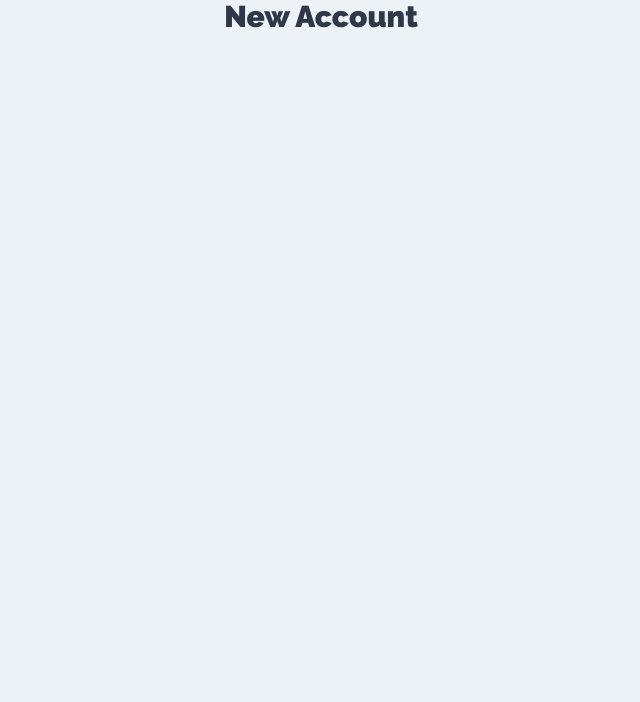
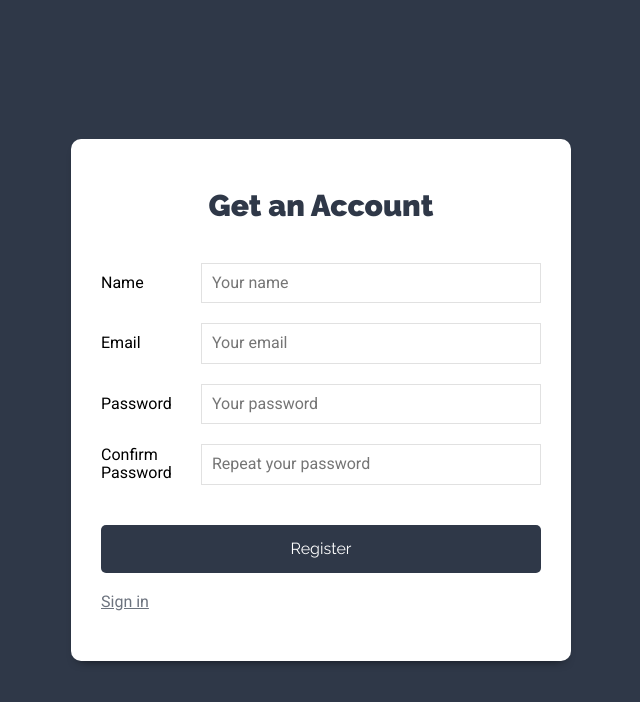
Before and after one commit to angelicamolero/MERNTasks, a React (Create React App) app in the folder client/: page /new-account in a window 1280 px wide. Shown: the top 702 px of the page, without its empty margins (319-959 px from the left). Built offline with nearby package versions, Linux system fonts and the light colour scheme.

Commit message:
creating new account and login template layout

```diff
--- a/client/src/components/auth/Login.js
+++ b/client/src/components/auth/Login.js
@@ -1,4 +1,5 @@
 import  React, { useState } from 'react';
+import {Link} from 'react-router-dom';
 
 const Login = () => {
 
@@ -57,6 +58,9 @@ const Login = () => {
                         />
                     </div>
                 </form>
+                <Link to={'/new-account'} className="account-link">
+                    Don't have an account? Register
+                </Link>
             </div>
         </div>
     );
--- a/client/src/components/auth/NewAccount.js
+++ b/client/src/components/auth/NewAccount.js
@@ -1,8 +1,100 @@
-import  React from 'react';
+import  React, { useState } from 'react';
+import {Link} from 'react-router-dom';
 
 const NewAccount = () => {
+
+    //sign in state
+    const [ user, saveUser ] = useState({
+        name: '',
+        email: '',
+        password: '',
+        confirm:''
+    });
+
+    //get from user
+    const { name, email, password, confirm } = user;
+
+    const onChange = (e) => {
+        saveUser({
+            ...user,
+            [e.target.name] : e.target.value
+        })
+    }
+
+    //when the user wants to sign in
+    const onSubmit = e => {
+        e.preventDeault();
+
+        //validate no empty fields
+
+        //password minimun 6 characters
+
+        //identical 2 passwords
+
+        //take it to action
+    }
+
     return (
-        <h1>New Account</h1>
+        <div className="form-usuario">
+            <div className="container-form shadow-dark">
+                <h1>Get an Account</h1>
+                <form
+                onSubmit={onSubmit}>
+                    <div className="field-form">
+                        <label htmlFor="name">Name</label>
+                        <input
+                        type="text"
+                        id="name"
+                        name="name"
+                        placeholder="Your name"
+                        value={name}
+                        onChange={onChange}
+                        />
+                    </div>
+                    <div className="field-form">
+                        <label htmlFor="email">Email</label>
+                        <input
+                        type="email"
+                        id="email"
+                        name="email"
+                        placeholder="Your email"
+                        value={email}
+                        onChange={onChange}
+                        />
+                    </div>
+                    <div className="field-form">
+                        <label htmlFor="password">Password</label>
+                        <input
+                        type="password"
+                        id="password"
+                        name="password"
+                        placeholder="Your password"
+                        value={password}
+                        onChange={onChange}
+                        />
+                    </div>
+                    <div className="field-form">
+                        <label htmlFor="confirm">Confirm Password</label>
+                        <input
+                        type="password"
+                        id="confirm"
+                        name="confirm"
+                        placeholder="Repeat your password"
+                        value={confirm}
+                        onChange={onChange}
+                        />
+                    </div>
+                    <div className="field-form">
+                        <input type="submit" className="btn btn-primary btn-block"
+                        value="Register"
+                        />
+                    </div>
+                </form>
+                <Link to={'/'} className="account-link">
+                    Sign in
+                </Link>
+            </div>
+        </div>
     );
 };
 
--- a/client/src/index.css
+++ b/client/src/index.css
@@ -321,8 +321,9 @@ aside  {
   flex: 1;
 }
 
-.enlace-cuenta {
+.account-link {
   margin-top: 2rem;
   display: block;
   opacity: .7;
+  text-decoration: underline;
 }
```
